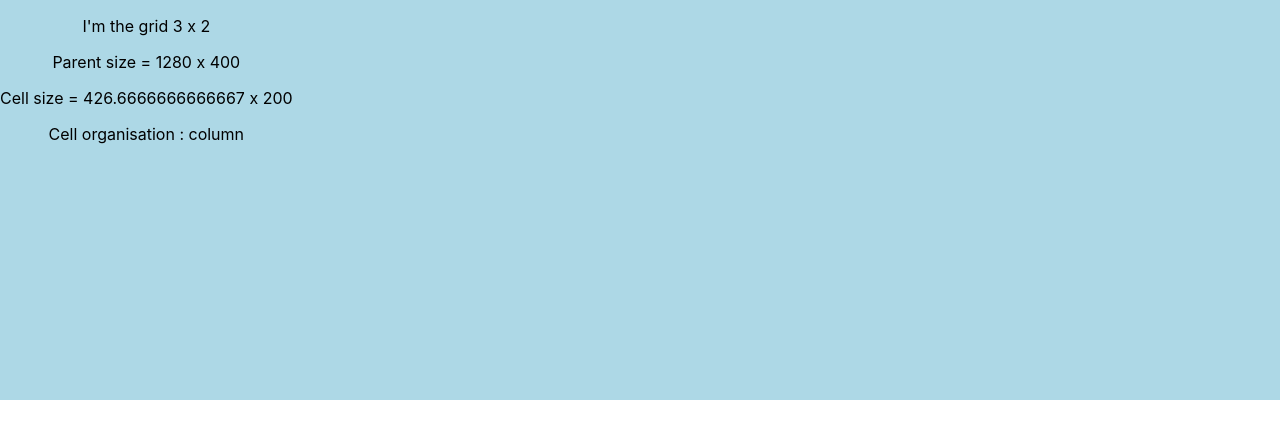
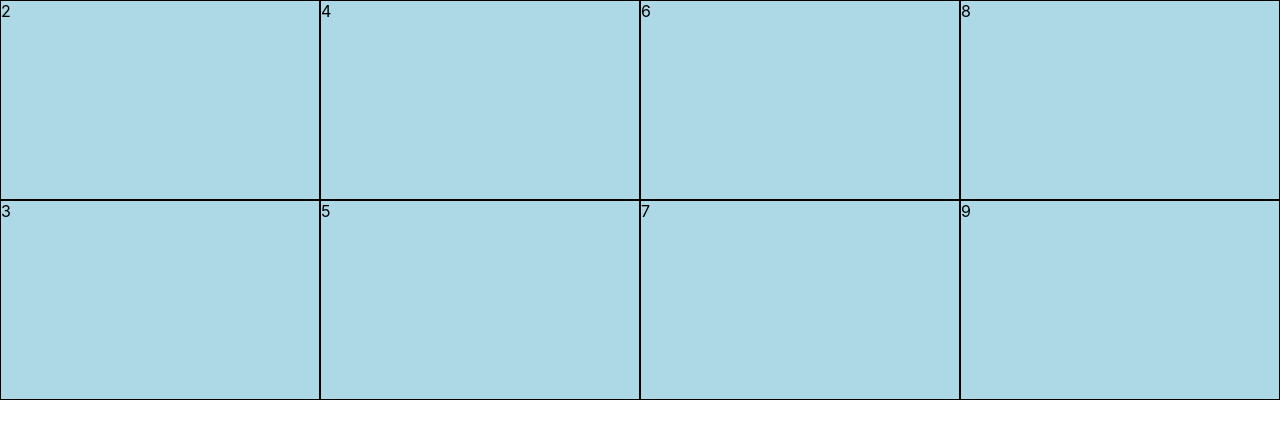
Before and after one commit to GuillaumeNachury/widgetdemo, a React (Create React App) app: page / in a window 1280 px wide. Shown: the top 438 px of the page. Built offline with nearby package versions, Linux system fonts and the light colour scheme.

Commit message:
Created grid layout + animated holder for cells components

```diff
--- a/src/App.js
+++ b/src/App.js
@@ -29,7 +29,7 @@ class App extends Component {
   render() {
     return (
       <div className="App">
-        <MozaiGrid rows={2} cols={3} data={DATA} style={{height:400, width:'100%', backgroundColor:'lightblue'}} cellOrganisation={CellOrganisation.COLUMN}/>
+        <MozaiGrid rows={2} cols={4} data={DATA} style={{height:400, width:'100%', backgroundColor:'lightblue'}} cellOrganisation={CellOrganisation.COLUMN}/>
       </div>
     );
   }
--- a/src/components/MozaiCell.js
+++ b/src/components/MozaiCell.js
@@ -3,7 +3,10 @@ import React from 'react';
 class MozaiCell extends React.Component{
 
     render(){
-        return <div>cell</div>
+        return <div style={{...this.props.style, boxSizing:'border-box', border:'1px solid'}}>
+        {
+            this.props.id
+        }</div>
     }
 
 }
--- a/src/components/MozaiGrid.js
+++ b/src/components/MozaiGrid.js
@@ -2,20 +2,51 @@ import React from 'react';
 import PropTypes from 'prop-types';
 import Resizer from './Resizer';
 
+import MozaiCell from './MozaiCell';
+
+
+
 class MozaiGrid extends React.Component{
 
+    constructor(props){
+        super(props);
+        this.state={
+            currentPage:0
+        }
+    }
+
+    componentDidMount(){
+        setTimeout(()=>this.setState({currentPage:this.state.currentPage+1}), 2000);
+    }
 
     _findCellSize(){
         return {width : this.props.parentWidth / this.props.cols, height : this.props.parentHeight / this.props.rows}
     }
 
+    _buildCells(cellSize){
+        return this.props.data.map((entry,idx) =>  <MozaiCell key={'cell'+idx} id={idx} style={{...cellSize, display:"flex"}} />);
+    }
+
     render(){
-        const cell = this._findCellSize();
-        return <div>
-                    <p>I'm the grid {this.props.cols} x {this.props.rows}</p>
-                    <p>Parent size =  {this.props.parentWidth} x {this.props.parentHeight}</p>
-                    <p>Cell size = {cell.width} x {cell.height}</p>
-                    <p>Cell organisation : {this.props.cellOrganisation}</p>
+        const cellSize = this._findCellSize();
+        const _maxCol = Math.ceil(this.props.data.length / this.props.rows);
+        return <div style={{overflow:"hidden", display:'flex',
+                    width:this.props.parentWidth,
+                    height:this.props.parentHeight,
+                }}>
+                    <div style={{display:'flex', flexWrap:'wrap',
+                        transition:'all 100ms cubic-bezier(0.22, 0.61, 0.36, 1) 0s',
+                        flexDirection:this.props.cellOrganisation,
+                        width:cellSize.width * _maxCol,
+                        height:this.props.parentHeight,
+                        transform : `translate(${this.state.currentPage*-(cellSize.width)}px)`
+
+                    }}>
+                    {
+                        this._buildCells(cellSize)
+                    }
+                    </div>
+
                 </div>
     }
 
```
